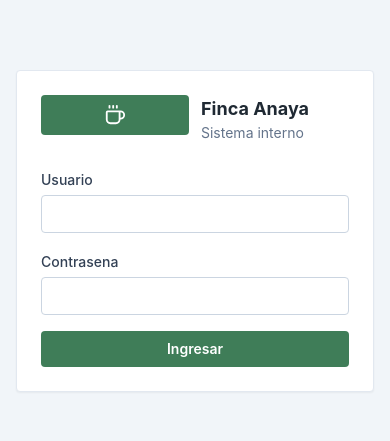
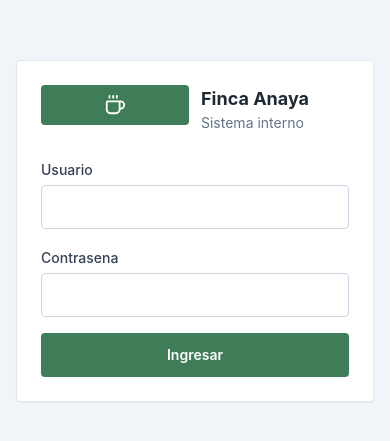
Before and after one commit to ChexTP/finca_anaya, a React (Vite) app in the folder frontend/: page /login in a window 390 px wide. Shown: the part 191-632 px from the top of the page. Built offline with nearby package versions, Linux system fonts and the light colour scheme; no server answers.

Commit message:
Mejorar usabilidad movil global

```diff
--- a/frontend/src/styles/index.css
+++ b/frontend/src/styles/index.css
@@ -32,18 +32,56 @@ textarea {
 }
 
 @media (max-width: 640px) {
+  html,
+  body,
+  #root {
+    max-width: 100%;
+    overflow-x: hidden;
+  }
+
+  main {
+    width: 100%;
+  }
+
+  p,
+  span,
+  h1,
+  h2,
+  h3,
+  h4,
+  label,
+  summary,
+  td,
+  th {
+    overflow-wrap: anywhere;
+  }
+
   input,
   select,
   textarea {
     font-size: 16px;
   }
 
+  input,
+  select,
+  textarea,
+  button {
+    min-height: 44px;
+  }
+
+  textarea {
+    min-height: 96px;
+  }
+
   section {
     min-width: 0;
+    width: 100%;
+    gap: 1rem;
   }
 
   section > .flex:first-child {
     align-items: stretch;
+    gap: 0.75rem;
   }
 
   section > .flex:first-child > div {
@@ -54,6 +92,34 @@ textarea {
   section > .flex:first-child button {
     justify-content: center;
     width: 100%;
+  }
+
+  section > .grid,
+  form > .grid,
+  .rounded > .grid,
+  .border > .grid {
+    min-width: 0;
+  }
+
+  section [class*="grid-cols-"] {
+    grid-template-columns: minmax(0, 1fr) !important;
+  }
+
+  section [class*="xl:grid-cols-"],
+  section [class*="lg:grid-cols-"],
+  section [class*="md:grid-cols-"],
+  section [class*="sm:grid-cols-"] {
+    grid-template-columns: minmax(0, 1fr) !important;
+  }
+
+  section [class*="max-w-"],
+  section [class*="w-["] {
+    max-width: 100% !important;
+  }
+
+  section .rounded,
+  section .border {
+    min-width: 0;
   }
 
   section h1 {
@@ -79,6 +145,12 @@ textarea {
     margin-right: -0.25rem;
     max-width: calc(100vw - 1.5rem);
     padding-bottom: 0.5rem;
+    -webkit-overflow-scrolling: touch;
+    overscroll-behavior-x: contain;
+  }
+
+  .overflow-x-auto > table {
+    min-width: max-content;
   }
 
   table {
@@ -104,6 +176,47 @@ textarea {
     min-width: 8.5rem;
   }
 
+  td button,
+  td a {
+    min-height: 36px;
+  }
+
+  section > div,
+  section > form,
+  section > aside,
+  section article {
+    max-width: 100%;
+  }
+
+  section form,
+  section aside,
+  section article,
+  section .rounded {
+    overflow-wrap: anywhere;
+  }
+
+  section form .flex,
+  section article .flex,
+  section aside .flex {
+    min-width: 0;
+  }
+
+  section form .flex-wrap > button,
+  section article .flex-wrap > button,
+  section aside .flex-wrap > button,
+  section form .flex-wrap > a,
+  section article .flex-wrap > a,
+  section aside .flex-wrap > a {
+    flex: 1 1 100%;
+    justify-content: center;
+  }
+
+  section form button,
+  section article button,
+  section aside button {
+    white-space: normal;
+  }
+
   details summary {
     gap: 0.75rem;
   }
@@ -115,13 +228,21 @@ textarea {
     padding: 0.75rem !important;
   }
 
-  .fixed.inset-0 > div {
+  .fixed.inset-0 > div,
+  .fixed.inset-0 > form,
+  .fixed.inset-0 > aside {
     max-height: calc(100dvh - 1.5rem) !important;
     width: 100% !important;
+    max-width: calc(100vw - 1.5rem) !important;
+    overflow-y: auto;
   }
 
   .fixed.inset-0 table {
     min-width: 680px;
+  }
+
+  .fixed.inset-0 .sticky {
+    top: 0;
   }
 }
 
```
